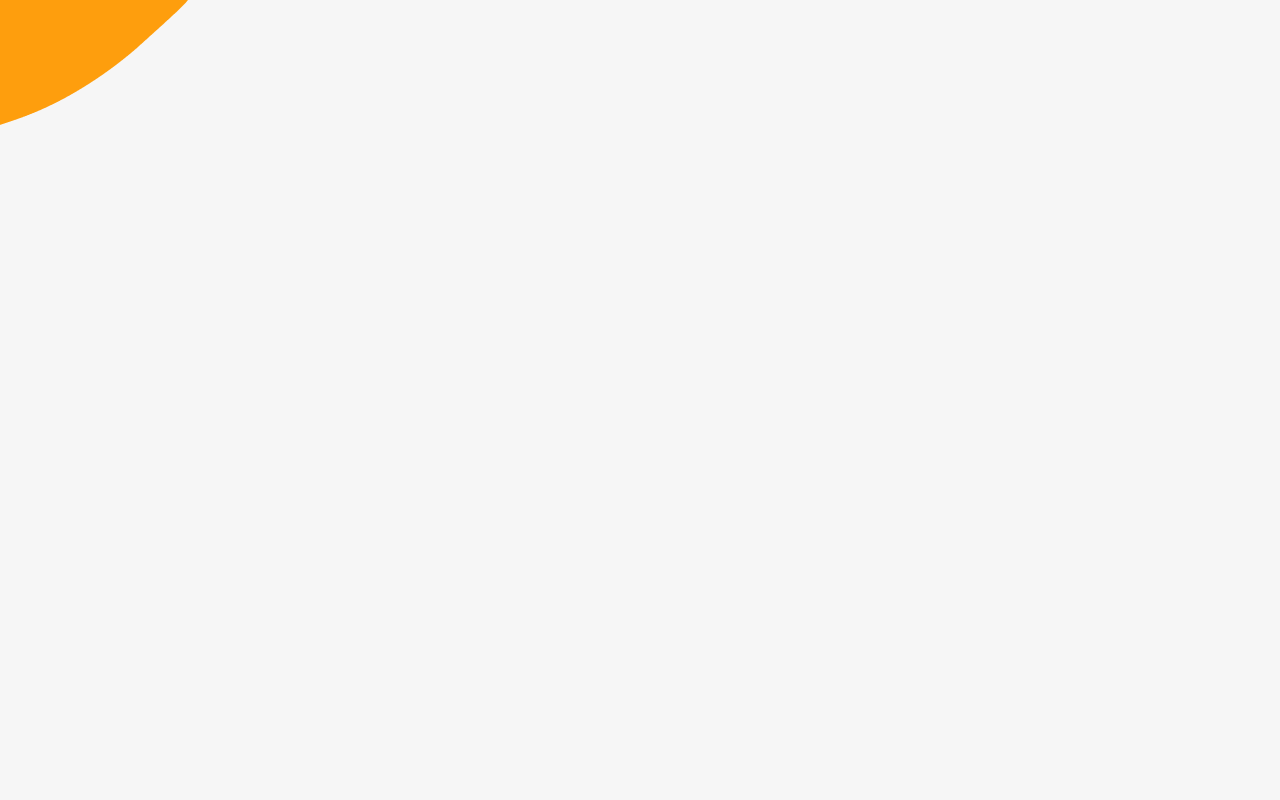
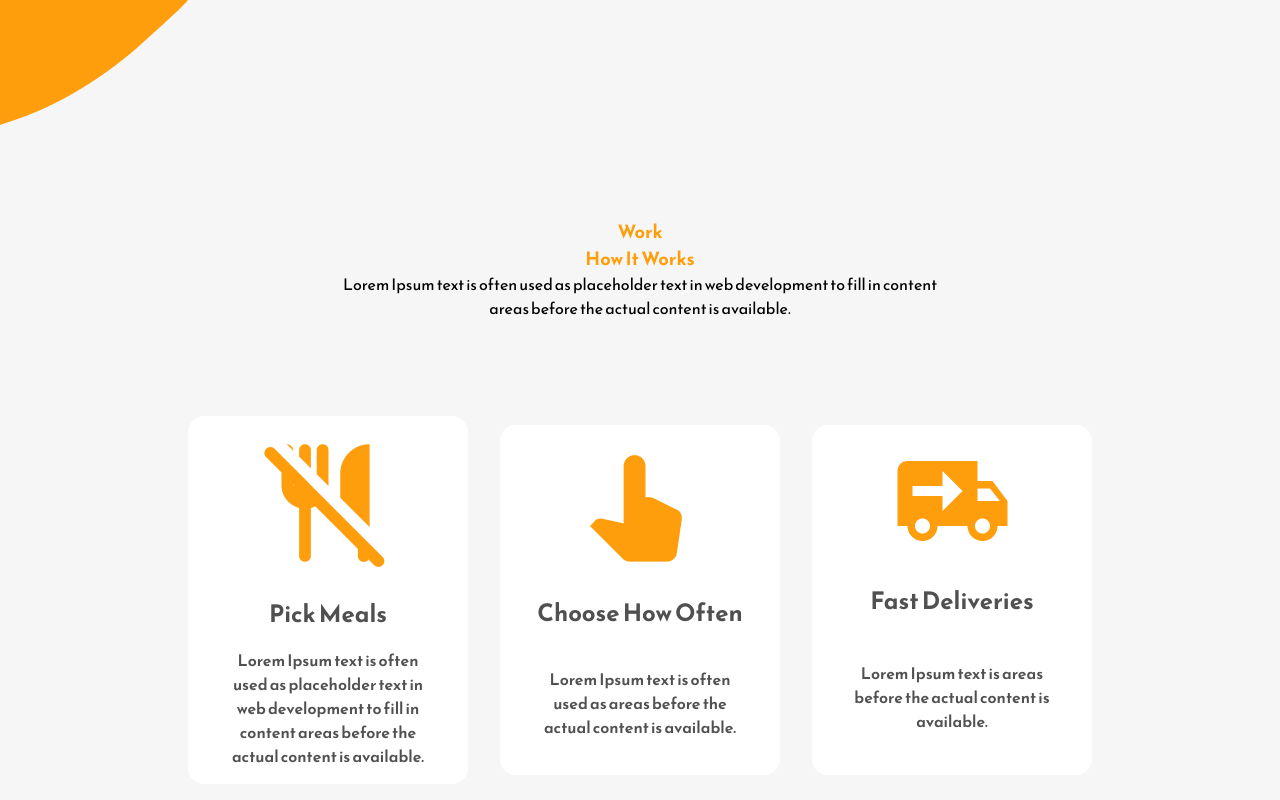
Before and after one commit to chinthaka20010226/LaningPage_InReact_, a React (Create React App) app: page / in a window 1280 px wide. Shown: the part 1764-2564 px from the top of the page. Before the commit the page ends 1913 px from the top, so only its background shows below. Built offline with nearby package versions, Linux system fonts and the light colour scheme.

Commit message:
Done the Work...

```diff
--- a/src/App.css
+++ b/src/App.css
@@ -327,7 +327,7 @@ nav {
 }
 
 .work-section-info {
-  width: 290px;
+  width: 280px;
   min-height: 350px;
   background-color: white;
   padding: 1rem 2rem;
@@ -338,7 +338,7 @@ nav {
   text-align: center;
   border-radius: 1rem;
   color: #505050;
-  margin: 1rem 2rem;
+  margin: 1rem;
 }
 
 .work-section-info h2 {
--- a/src/App.js
+++ b/src/App.js
@@ -1,12 +1,14 @@
 import './App.css';
 import About from './Components/About';
 import Home from './Components/Home';
+import Work from './Components/Work';
 
 function App() {
   return (
     <div className="App">
       <Home />
       <About />
+      <Work />
     </div>
   );
 }
--- /dev/null
+++ b/src/Components/Work.js
@@ -0,0 +1,53 @@
+import React from 'react'
+
+import PickMeals from '../Assets/pick-meals-image.png';
+import ChooseMeals from '../Assets/choose-image.png';
+import DeliveryMeals from '../Assets/delivery-image.png';
+
+const Work = () => {
+    const workInfoData = [
+        {
+            image: PickMeals,
+            title: 'Pick Meals',
+            text: 'Lorem Ipsum text is often used as placeholder text in web development to fill in content areas before the actual content is available.',
+        },
+        {
+            image: ChooseMeals,
+            title: 'Choose How Often',
+            text: 'Lorem Ipsum text is often used as areas before the actual content is available.',
+        },
+        {
+            image: DeliveryMeals,
+            title: 'Fast Deliveries',
+            text: 'Lorem Ipsum text is areas before the actual content is available.',
+        },
+    ]
+
+    return (
+        <div className='work-section-wrapper'>
+            <div className='work-section-top'>
+                <p className='primary-subheading'>Work</p>
+                <h1 className='primary-subheading'>How It Works</h1>
+                <p className='prrimary-text'>
+                Lorem Ipsum text is often used as placeholder text in web development
+                to fill in content areas before the actual content is available.
+                </p>
+            </div>
+            <div className='work-section-bottom'>
+                {
+                    workInfoData.map((data) => (
+                        <div className='work-section-info'>
+                            <div className='info-boxes-img-container'>
+                                <img src={data.image} alt='' />
+                            </div>
+                            <h2>{data.title}</h2>
+                            <p>{data.text}</p>
+                        </div>
+                    ))
+                }
+            </div>
+        </div>
+    )
+}
+
+export default Work
```
